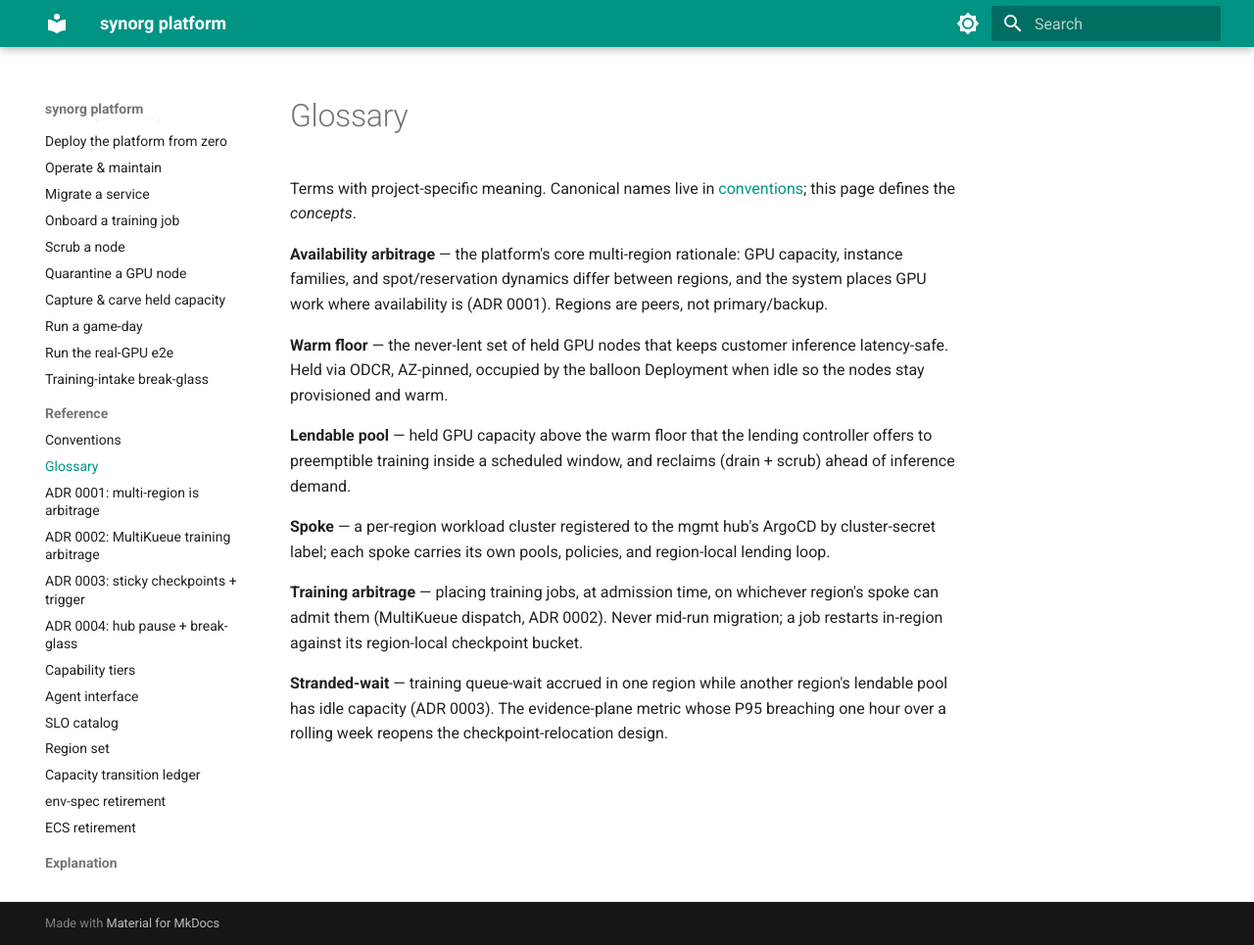
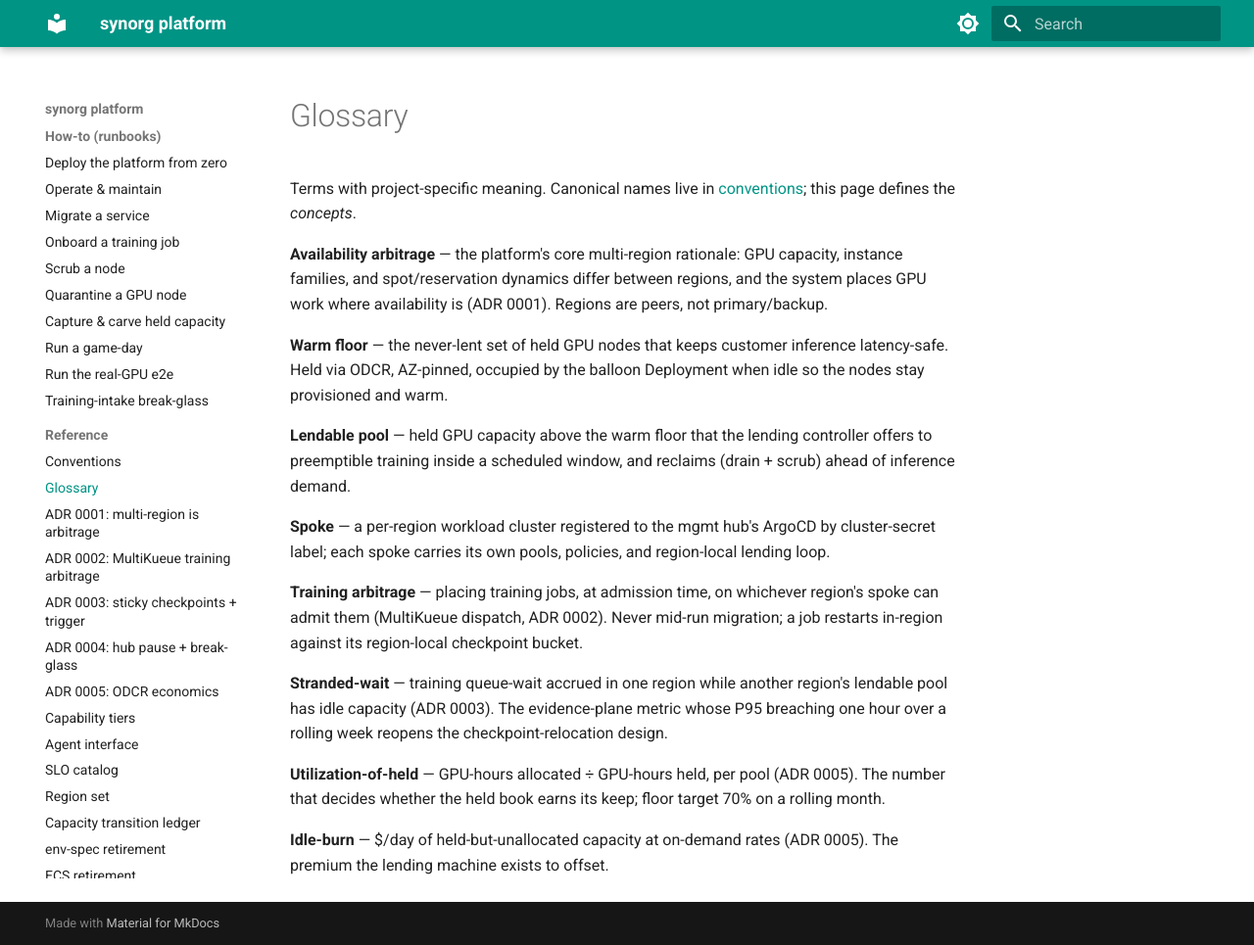
Before and after one commit to nycterent/synorg, an MkDocs documentation site: the page built from docs/glossary.md, in a window 1280 px wide and 965 px high. Shown: the whole window at 98% size. Built offline with MkDocs 1.6.1 and Material for MkDocs 9.7.7, drawn with Linux system fonts in a browser that asks for light colours.

Commit message:
docs(adr): ADR 0005 — ODCR as insurance, measured; Savings-Plan stacking
The held book (~$350k/mo at on-demand rates) is insurance: warm floor
sized by inference peak, lendable pool as surge readiness offset by
training borrow. Two new first-class evidence metrics (utilization-of-
held, idle-burn), a 70% rolling-month floor feeding the quarterly ledger
review, commitment-discount stacking as stated policy, spot-only-training
rejected. Glossary gains both metrics.

```diff
--- a/docs/glossary.md
+++ b/docs/glossary.md
@@ -29,3 +29,10 @@
 region's lendable pool has idle capacity (ADR 0003). The evidence-plane
 metric whose P95 breaching one hour over a rolling week reopens the
 checkpoint-relocation design.
+
+**Utilization-of-held** — GPU-hours allocated ÷ GPU-hours held, per pool
+(ADR 0005). The number that decides whether the held book earns its keep;
+floor target 70% on a rolling month.
+
+**Idle-burn** — $/day of held-but-unallocated capacity at on-demand rates
+(ADR 0005). The premium the lending machine exists to offset.
--- a/mkdocs.yml
+++ b/mkdocs.yml
@@ -62,6 +62,7 @@
       - "ADR 0002: MultiKueue training arbitrage": adr/0002-training-arbitrage-via-multikueue.md
       - "ADR 0003: sticky checkpoints + trigger": adr/0003-checkpoint-locality-sticky-with-trigger.md
       - "ADR 0004: hub pause + break-glass": adr/0004-hub-intake-pause-with-break-glass.md
+      - "ADR 0005: ODCR economics": adr/0005-odcr-economics-insurance-plus-metrics.md
       - Capability tiers: capability-tiers.md
       - Agent interface: agent-interface.md
       - SLO catalog: slo-catalog.md
```
Also changed, not shown: docs/adr/0005-odcr-economics-insurance-plus-metrics.md (added, +37 -0 lines).
